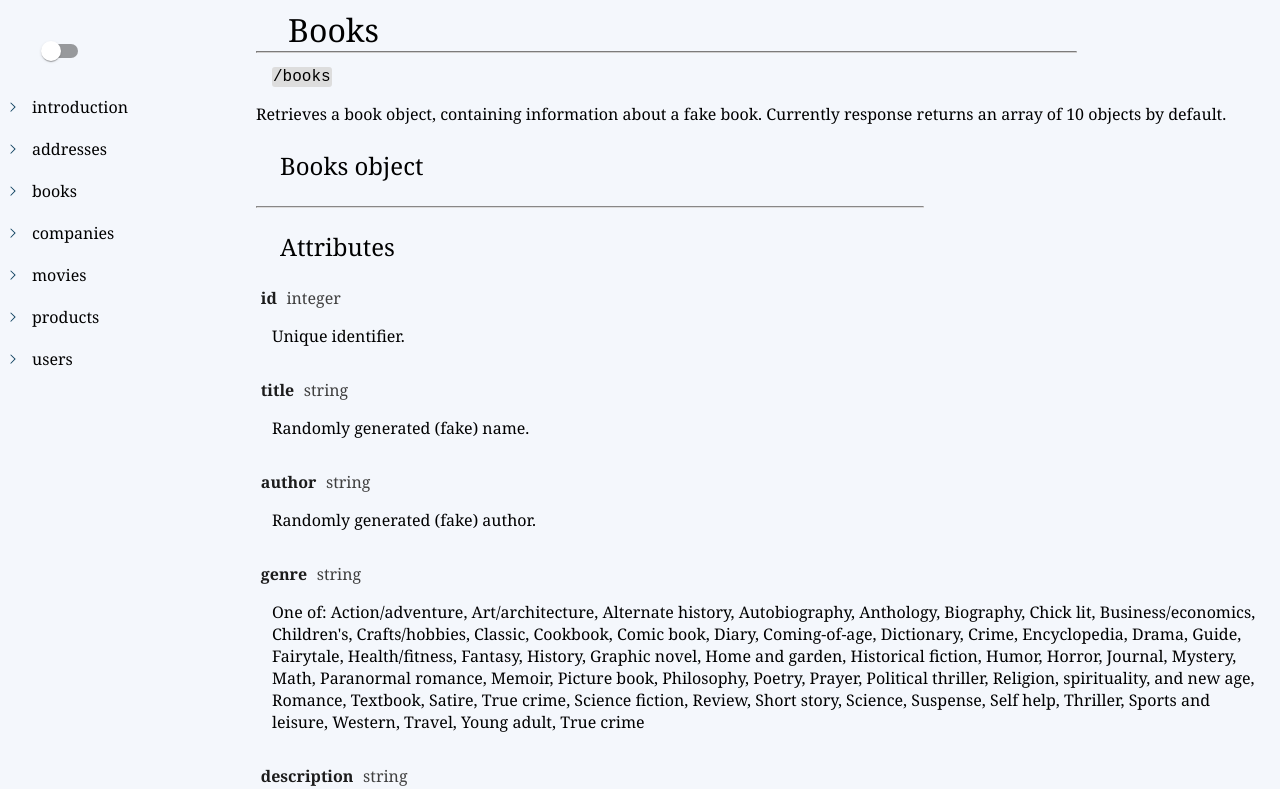
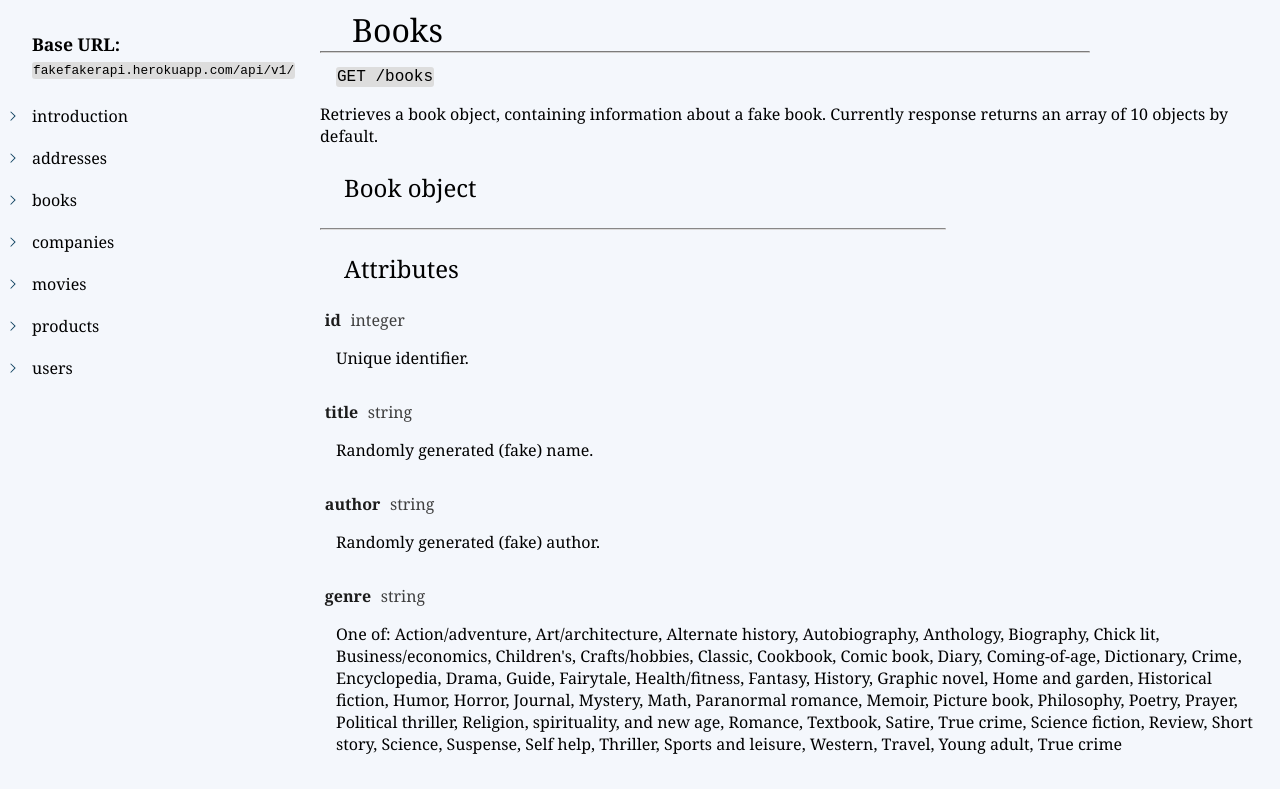
Before and after one commit to Fake-faker-API/Fake-faker-docs, a React (Create React App) app: page /books in a window 1280 px wide. Shown: the top 789 px of the page. Built offline with nearby package versions, Linux system fonts and the light colour scheme.

Commit message:
Add base url info (#4)
* Make switch invisible for now

* Add GET

* Add new property to hold object name for the endpoint

* Add base url, add request method

```diff
--- a/src/App.scss
+++ b/src/App.scss
@@ -8,11 +8,11 @@
   padding: 2em;
   top:0;
   left:0;
-  width: 20%;
+  width: 25%;
 }
 
 .main-content {
-  width:80%;
+  width: 75%;
   margin: 0;
   position: absolute;
   right: 0;
@@ -71,14 +71,20 @@
   color: black;
 }
 
-.endpoint, .endpoint-param-name, .endpoint-request-path, .endpoint-param-name-intro {
+.endpoint, .endpoint-param-name, .endpoint-request-path, .endpoint-param-name-intro, .base-url {
   display: block;
   background-color: rgb(221, 221, 221);
-  width:fit-content;
+  width: fit-content;
   border-radius: 3px;
   padding: 1px;
   margin: 1em;
   font-family: 'Courier New', Courier, monospace;
+}
+.base-url {
+  font-size: 0.8em;
+  // font-weight: 500;
+  margin: 0;
+  margin-top: 0.5em;
 }
 
 .endpoint-param-name-intro {
@@ -86,7 +92,7 @@
   margin: 0;
   font-family: 'Courier New', Courier, monospace;
 }
-.endpoint-title, .endpoint-param-title, .response-example-title, .endpoint-object-title, .endpoint-attributes-title {
+.endpoint-title, .endpoint-param-title, .response-example-title, .endpoint-object-title, .endpoint-attributes-title, .base-url-title {
   font-family: Cambria, Cochin, Georgia, Times, 'Times New Roman', serif;
   font-size: 2em;
   font-weight: 500;
@@ -103,6 +109,11 @@
 .endpoint-param-title, .response-example-title, .response-example-title, .endpoint-object-title, .endpoint-attributes-title {
   font-size: 1.5em;
   display: block;
+}
+.base-url-title {
+  font-size: 1.1em;
+  font-weight: 600;
+  padding-left: 0;
 }
 
 .endpoint-attribute-name, .endpoint-attribute-type, .collection-object-name {
--- a/src/components/EndpointDescription.tsx
+++ b/src/components/EndpointDescription.tsx
@@ -31,6 +31,8 @@
   endpoint: string
   title: string
   endpointDescription: string
+  method: string
+  objectName: string
   queryParameters?: QueryPrameters[]
   object: ReturnedObject[]
 }
@@ -39,6 +41,8 @@
   endpoint,
   title,
   endpointDescription,
+  method,
+  objectName,
   queryParameters,
   object
 }) => {
@@ -46,14 +50,14 @@
 
   return (
     <div>
-      <span className='endpoint-title'> {title} </span>
+      <span className='endpoint-title'>{title} </span>
       <hr className='divider-endpoint-title'></hr>
-      <span className='endpoint'> {endpoint} </span>
+      <span className='endpoint'>{method} {endpoint} </span>
       <span className='endpoint-description'> {endpointDescription} </span>
 
       <div> {queryParameters
         ? <>
-          <span className='endpoint-object-title'>{title} object</span>
+          <span className='endpoint-object-title'>{objectName} object</span>
           <hr className='divider-endpoint-subtitle'></hr>
           <span className='endpoint-attributes-title'>Attributes</span>
           {object.map((attribute, index) => {
--- a/src/components/Navbar.tsx
+++ b/src/components/Navbar.tsx
@@ -1,16 +1,23 @@
 import React from 'react';
-import { Grid, Switch } from '@mui/material';
+import { Grid } from '@mui/material';
 import {
   Link
 } from 'react-router-dom';
+import BASE_URL from '../const/base-url';
 
 export default function Navbar () {
-  const label = { inputProps: { 'aria-label': 'Dark Mode' } };
+  // const label = { inputProps: { 'aria-label': 'Dark Mode' } };
 
   return (
     <Grid item xs={2} md={2} className='navbar' onChange={() => console.log('change theme')}>
 
-      <Switch {...label} />
+      {/* <Switch {...label} /> */}
+      <span className='base-url-title'>
+        Base URL:
+      </span>
+      <span className='base-url'>
+        {BASE_URL}
+      </span>
       <ul style={{ listStyleType: 'none', padding: 0 }}>
         <li>
           <Link to='/introduction'>introduction</Link>
--- /dev/null
+++ b/src/const/base-url.ts
@@ -0,0 +1,2 @@
+const BASE_URL = 'fakefakerapi.herokuapp.com/api/v1/';
+export default BASE_URL
--- a/src/data/endpoint-description.js
+++ b/src/data/endpoint-description.js
@@ -2,7 +2,9 @@
   addresses: {
     endpoint: '/addresses',
     title: 'Addresses',
+    method: 'GET',
     endpointDescription: 'Retrieves an address object, containing fake but realistic US address. Currently response returns an array of 10 objects by default.',
+    objectName: 'Address',
     object: [{
       name: 'id',
       type: 'integer',
@@ -73,7 +75,9 @@
   books: {
     endpoint: '/books',
     title: 'Books',
+    method: 'GET',
     endpointDescription: 'Retrieves a book object, containing information about a fake book. Currently response returns an array of 10 objects by default.',
+    objectName: 'Book',
     object: [{
       name: 'id',
       type: 'integer',
@@ -199,7 +203,9 @@
   companies: {
     endpoint: '/companies',
     title: 'Companies',
+    method: 'GET',
     endpointDescription: 'Retrieves a company object, containing information about a fake US based company. Currently response returns an array of 10 objects by default.',
+    objectName: 'Company',
     object: [{
       name: 'id',
       type: 'integer',
@@ -288,7 +294,9 @@
   movies: {
     endpoint: '/movies',
     title: 'Movies',
+    method: 'GET',
     endpointDescription: 'Retrieves a movie object, containing information about a fake movie. Currently response returns an array of 10 objects by default.',
+    objectName: 'Movie',
     object: [{
       name: 'id',
       type: 'integer',
@@ -418,7 +426,9 @@
   products: {
     endpoint: '/products',
     title: 'Products',
+    method: 'GET',
     endpointDescription: 'Retrieves a product object, containing information about a fake product. Currently response returns an array of 10 objects by default.',
+    objectName: 'Product',
     object: [{
       name: 'id',
       type: 'integer',
@@ -489,7 +499,9 @@
   users: {
     endpoint: '/users',
     title: 'Users',
+    method: 'GET',
     endpointDescription: 'Retrieves a user object, containing information about a fake user.',
+    objectName: 'User',
     object: [{
       name: 'id',
       type: 'integer',
```
